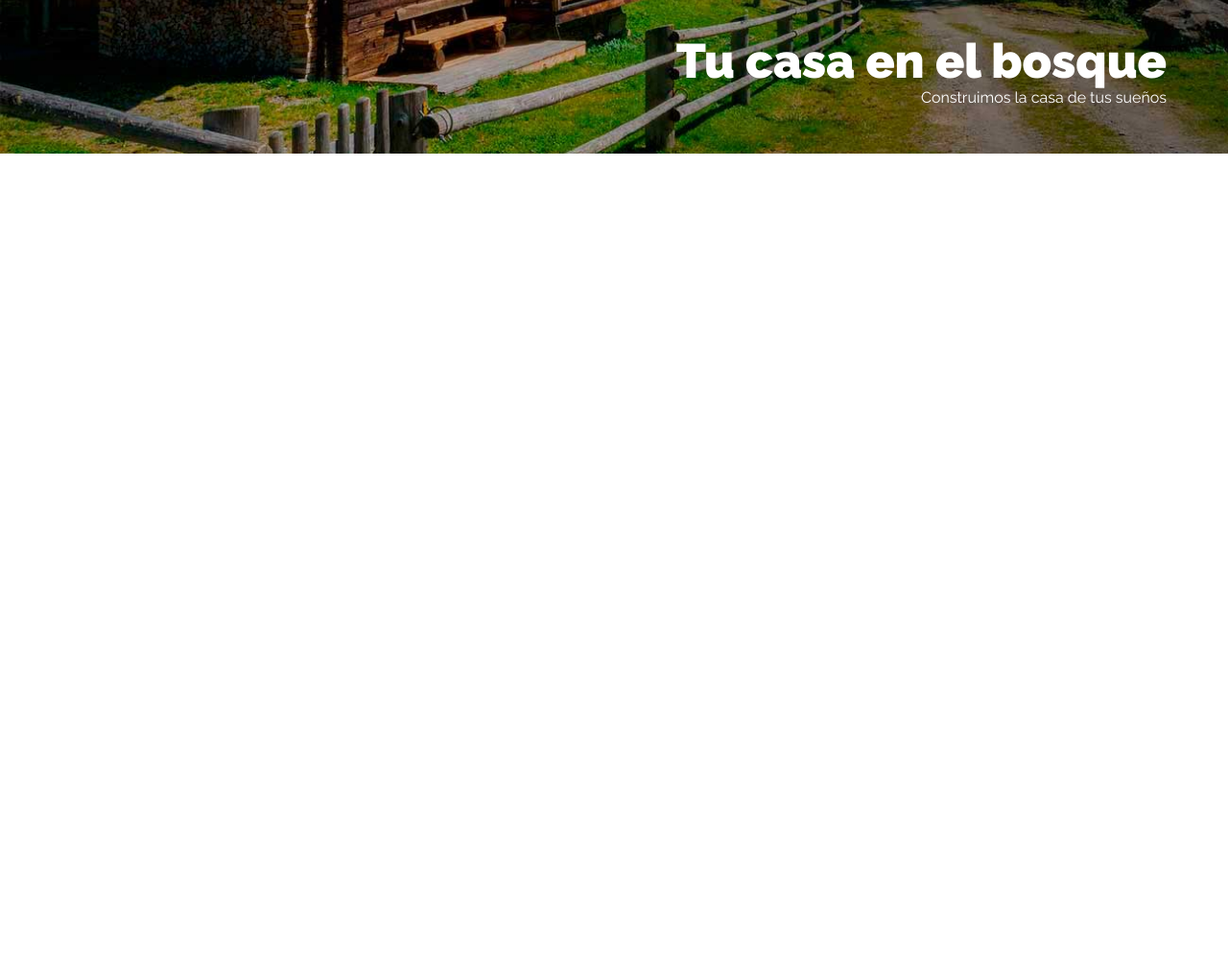
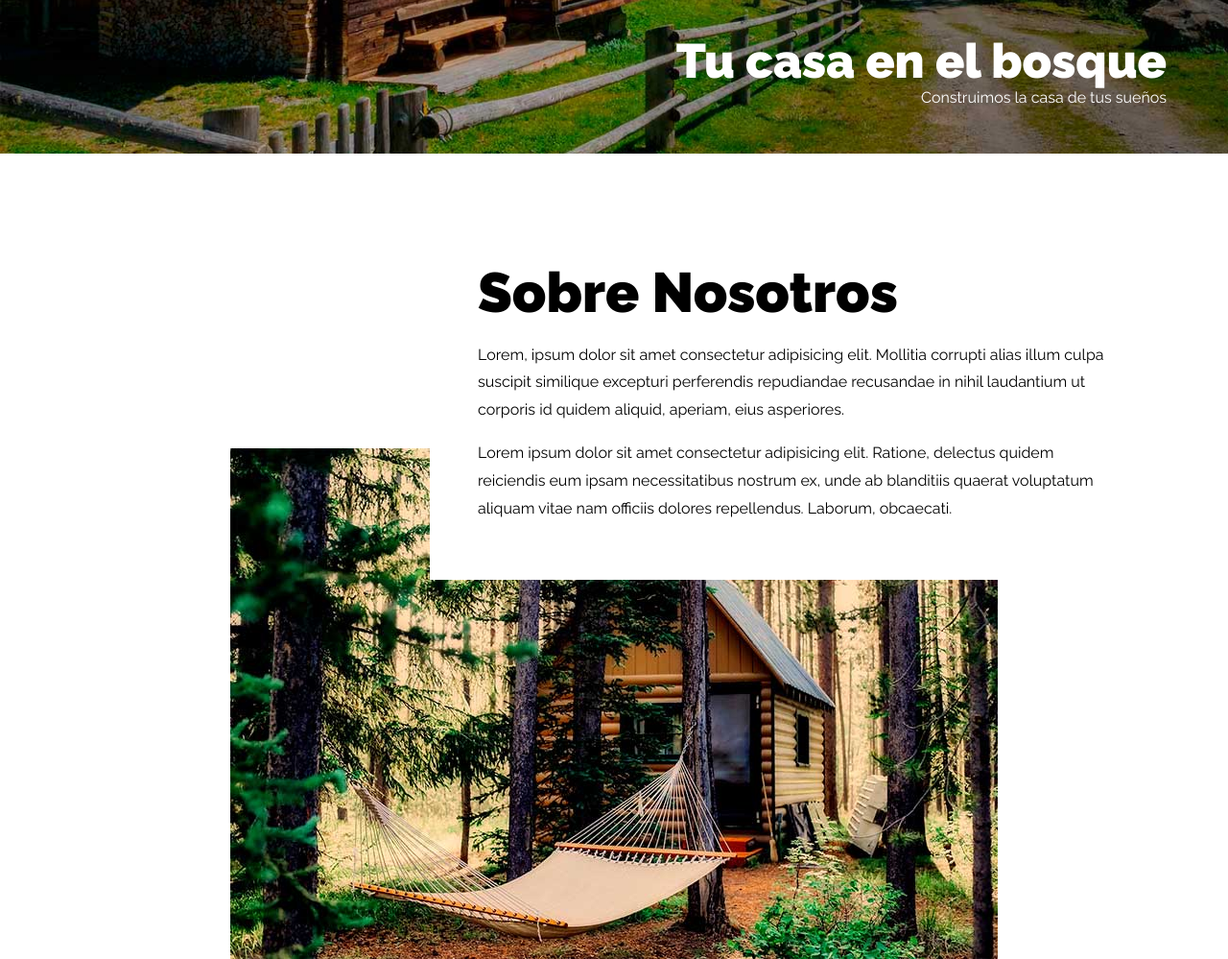
Before and after one commit to BryanGACO/landing-arquitectura, a plain HTML site: page src/index.html in a window 1280 px wide. Shown: the part 500-1499 px from the top of the page at 96% size. Before the commit the page ends 800 px from the top, so only its background shows below. Drawn offline with Linux system fonts and the light colour scheme.

Commit message:
Seccion nosotros

```diff
--- a/src/css/styles.css
+++ b/src/css/styles.css
@@ -191,7 +191,7 @@ img {
 }
 
 @media (min-width: 768px) {
-    .slogan{
+    .slogan {
         text-align: right;
     }
 }
@@ -208,6 +208,38 @@ img {
 }
 
 .slogan p {
-    margin:0;
+    margin: 0;
     line-height: 1;
 }
+
+/** Nosotros **/
+.nosotros {
+    display: grid;
+    grid-template-rows: repeat(2, 1fr);
+    background-image: url(../img/nosotros.jpg);
+    background-repeat: no-repeat;
+    background-position: bottom center;
+}
+
+@media (min-width: 992px) {
+    .nosotros {
+        grid-template-columns: repeat(3, 1fr);
+    }
+}
+
+.contenido-nosotros {
+    background-color: var(--blanco);
+    padding: 3rem;
+}
+
+@media (min-width: 992px) {
+    .contenido-nosotros {
+        grid-column: 2 / 4;
+        padding: 5rem;
+    }
+}
+
+.contenido-nosotros h2,
+.contenido-nosotros p {
+    margin-bottom: 1rem;
+}
--- a/src/index.html
+++ b/src/index.html
@@ -40,6 +40,14 @@
             </div>
         </div>
     </header>
+
+    <section class="contenedor mt-5 nosotros">
+        <div class="contenido-nosotros">
+            <h2>Sobre Nosotros</h2>
+            <p>Lorem, ipsum dolor sit amet consectetur adipisicing elit. Mollitia corrupti alias illum culpa suscipit similique excepturi perferendis repudiandae recusandae in nihil laudantium ut corporis id quidem aliquid, aperiam, eius asperiores.</p>
+            <p>Lorem ipsum dolor sit amet consectetur adipisicing elit. Ratione, delectus quidem reiciendis eum ipsam necessitatibus nostrum ex, unde ab blanditiis quaerat voluptatum aliquam vitae nam officiis dolores repellendus. Laborum, obcaecati.</p>
+        </div>
+    </section>
 </body>
 
 </html>
```
